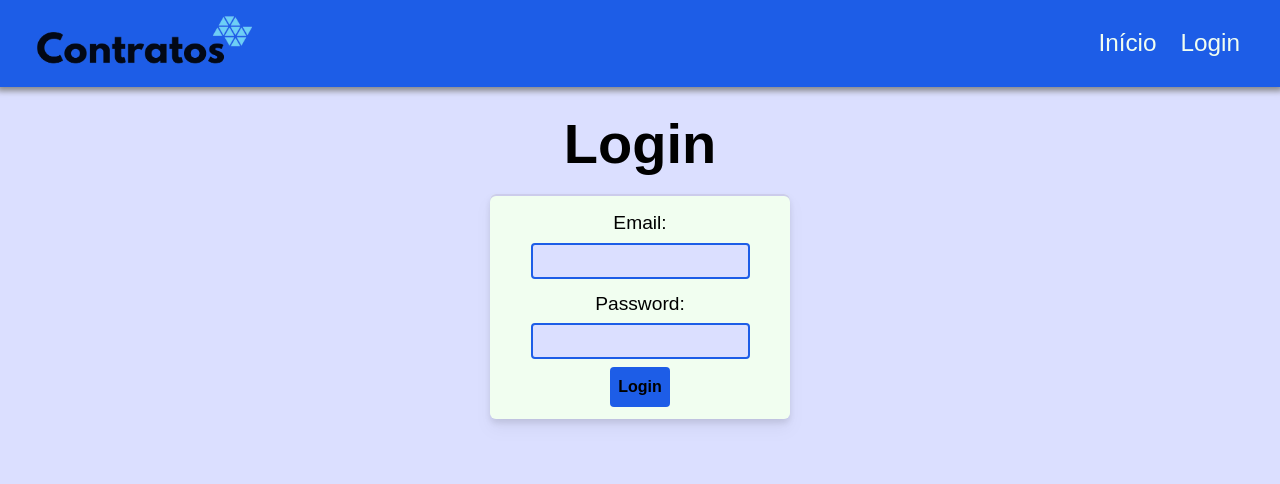
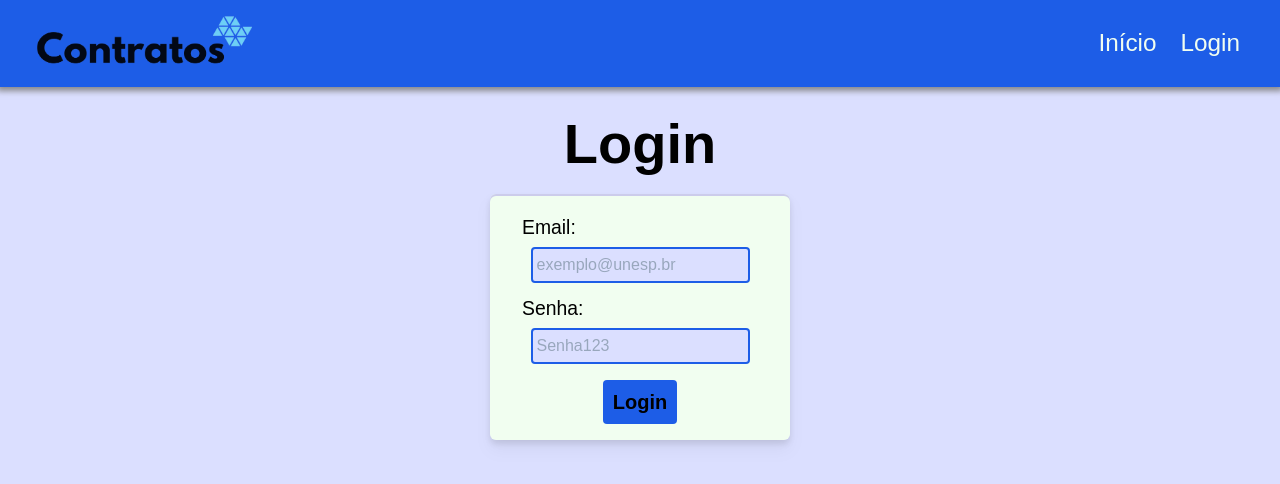
Before and after one commit to jv-aquino/gerenciador-contratos, a React (Vite) app: page / in a window 1280 px wide. Both pictures are taken after a click on the item "Login". Shown: the top 484 px of the page. Built offline with nearby package versions, Linux system fonts and the light colour scheme; no server answers.

Commit message:
+ update login

```diff
--- a/src/index.css
+++ b/src/index.css
@@ -15,6 +15,11 @@ html, body, :root {
 ::selection {
   @apply bg-green-400 text-white;
 }
+input::placeholder {
+  opacity: 0.93;
+  font-weight: 500;
+  @apply text-slate-400;
+}
 
 body {
   @apply bg-grey-100;
@@ -26,6 +31,10 @@ span.symbol {
 
   position: relative;
   top: 2px;
+}
+
+button {
+  transition: .6s;
 }
 
 main {
@@ -79,7 +88,7 @@ main form input {
 
 main form label {
   margin: 3px 0 -3px;
-  font-size: 1.2rem;
+  font-size: 1.21rem;
   font-weight: 500;
 }
 
--- a/src/pages/login.jsx
+++ b/src/pages/login.jsx
@@ -11,7 +11,7 @@ export default function Login({ changePage, setLogged }) {
     });
 
     if (error) {
-      console.error('Erro:', error);
+      alert('Erro:', error);
     } else {
       changePage("início");
       setLogged(true);
@@ -22,14 +22,15 @@ export default function Login({ changePage, setLogged }) {
     <>
       <h1>Login</h1>
 
-      <form className="bg-white rounded-md p-3 m-auto
+      <form className="bg-white rounded-md p-4 m-auto
       flex flex-col items-center gap-2"
       onSubmit={handleLogin}>
-        <label htmlFor="email">Email:</label><input type="email" name="email" id="email" />
+        <label htmlFor="email" className="self-start pl-4">Email:</label><input type="email" name="email" id="email" placeholder="exemplo@unesp.br" required/>
 
-        <label htmlFor="senha">Password:</label><input type="password" name="senha" id="senha"/>
+        <label htmlFor="senha" className="self-start pl-4">Senha:</label><input type="password" name="senha" id="senha" placeholder="Senha123" required/>
 
-        <button className="rounded bg-dark-blue-500 font-semibold p-2 w-fit" type="submit">Login</button>
+        <button className="text-xl rounded bg-dark-blue-500 font-semibold mt-2 p-2 px-[10px] w-fit
+        hover:text-white" type="submit">Login</button>
       </form>
     </>
   )
--- a/src/pages/tabela.css
+++ b/src/pages/tabela.css
@@ -5,7 +5,7 @@ table {
   @apply bg-white border-dark-blue-500 drop-shadow-md;
 }
 table td, table th {
-  padding: 10px 11px;
+  padding: 10px 10px;
   border: 2px solid;
   text-align: center;
 
```
